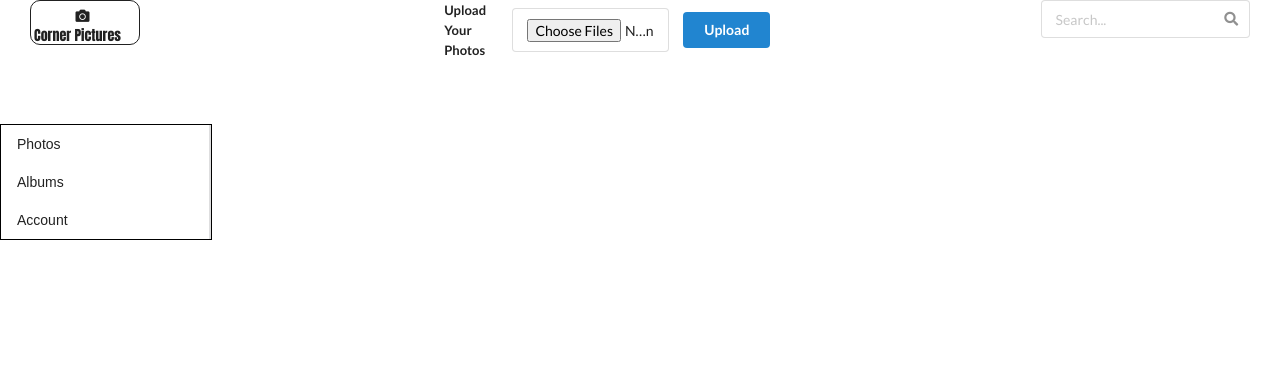
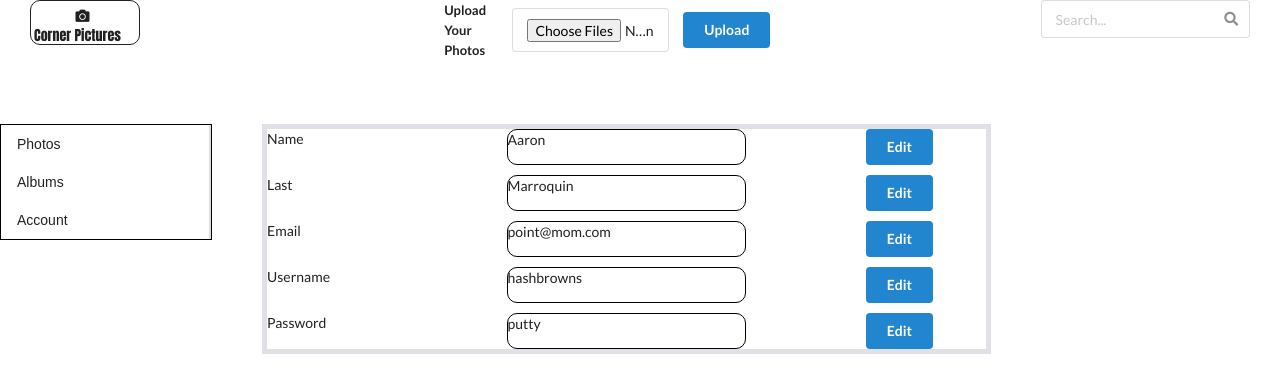
Before and after one commit to aaronm-2112/photo-albums, a React (Create React App) app in the folder photo-albums/: page / in a window 1280 px wide. Both pictures are taken after a click on the button "Account". Shown: the top 392 px of the page. Built offline with nearby package versions, Linux system fonts and the light colour scheme.

Commit message:
Final commmit for non-redux version of app

```diff
--- /dev/null
+++ b/photo-albums/src/components/Account.css
@@ -0,0 +1,6 @@
+.AccountDisplay {
+    display: grid;
+    grid-template-columns: 1;
+    grid-template-rows: auto;
+    gap: 10px;
+}
--- /dev/null
+++ b/photo-albums/src/components/Account.js
@@ -0,0 +1,21 @@
+import React from 'react';
+import AccountInformationCard from './AccountInformationCard';
+import './Account.css';
+
+class Account extends React.Component {
+    state = {first: 'Aaron', last: 'Marroquin', email: 'point@mom.com', username: 'hashbrowns', password: 'putty'}
+
+    render() {
+        return (
+            <div className="AccountDisplay">
+                <AccountInformationCard display={"Name"} displayValue={this.state.first}></AccountInformationCard>
+                <AccountInformationCard display={"Last"} displayValue={this.state.last}></AccountInformationCard>
+                <AccountInformationCard display={"Email"} displayValue={this.state.email}></AccountInformationCard>
+                <AccountInformationCard display={"Username"}displayValue={this.state.username}></AccountInformationCard>
+                <AccountInformationCard display={"Password"} displayValue={this.state.password}></AccountInformationCard>
+            </div>
+        );
+    }
+}
+
+export default Account;
--- /dev/null
+++ b/photo-albums/src/components/AccountInformationCard.css
@@ -0,0 +1,21 @@
+.AccountInfoCard {
+    display: grid;
+    grid-template-columns: repeat(3, .5fr);
+    grid-template-areas: "f s l";
+
+}
+
+.first_field {
+    grid-area: f;
+}
+
+.second_field {
+    grid-area: s;
+    border: solid 1px black;
+    border-radius: 10px;
+}
+
+.third_field{
+    grid-area: l;
+    margin-left: 50%;
+}
--- /dev/null
+++ b/photo-albums/src/components/AccountInformationCard.js
@@ -0,0 +1,15 @@
+import React from 'react';
+import './AccountInformationCard.css';
+
+const AccountInformationCard = (props) => {
+
+    return (
+        <div className="AccountInfoCard">
+            <div className="first_field">{props.display}</div>
+            <div className="second_field">{props.displayValue}</div>
+            <div className="third_field"> <button className="ui primary button">Edit</button></div>
+        </div>
+    );
+}
+
+export default AccountInformationCard;
--- a/photo-albums/src/components/App.css
+++ b/photo-albums/src/components/App.css
@@ -24,6 +24,12 @@ html, body {
 }
 
 .ImageGrid {
+    grid-area: b;
+    border: 5px solid #DFE1E6;
+    background: #fff;
+}
+
+.AccountGrid {
     grid-area: b;
     border: 5px solid #DFE1E6;
     background: #fff;
--- a/photo-albums/src/components/App.js
+++ b/photo-albums/src/components/App.js
@@ -4,13 +4,14 @@ import ImageDisplay from './ImageDisplay';
 import ImageLoader from '../ImageLoader';
 import VerticalNavigation from './VerticalNavigation';
 import SearchBar from './SearchBar';
+import Account from './Account';
 import './App.css';
 
 
 /*
 Timeline:
 1. CSS of files os they display prettily + non-functional UI elements
-2. Profile syste, and persistent storage of pics.
+2. Profile system, and persistent storage of pics.
 3. Image previews
 
 */
@@ -94,7 +95,9 @@ class App extends React.Component {
                         <div className="UserActions">
                             <div className="test"> <VerticalNavigation pageSelectionFunction={this.displayPage}/></div>
                         </div>
-
+                        <div className="AccountGrid">
+                            <Account />
+                        </div>
                     </div>
                 );
 
```
